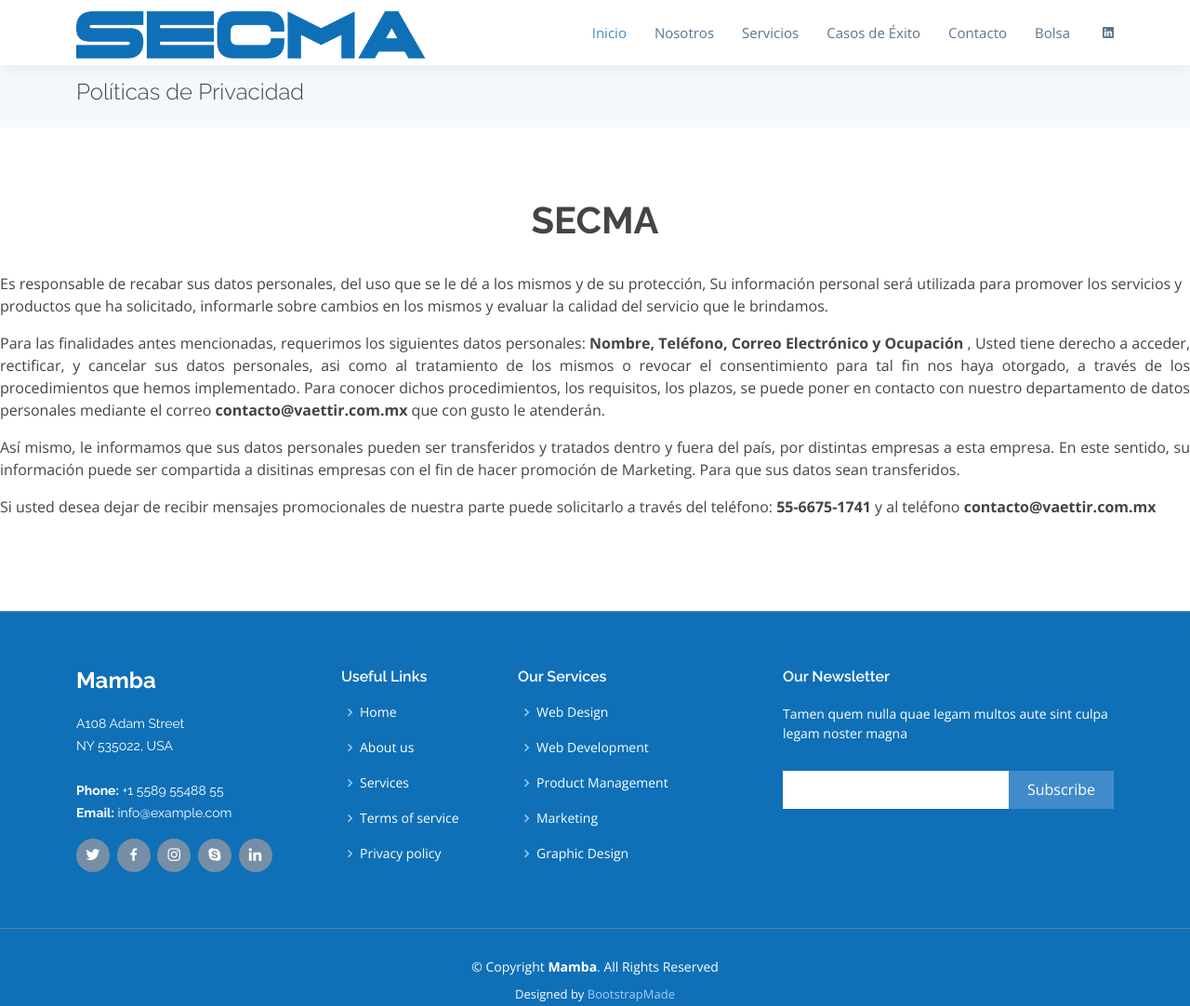
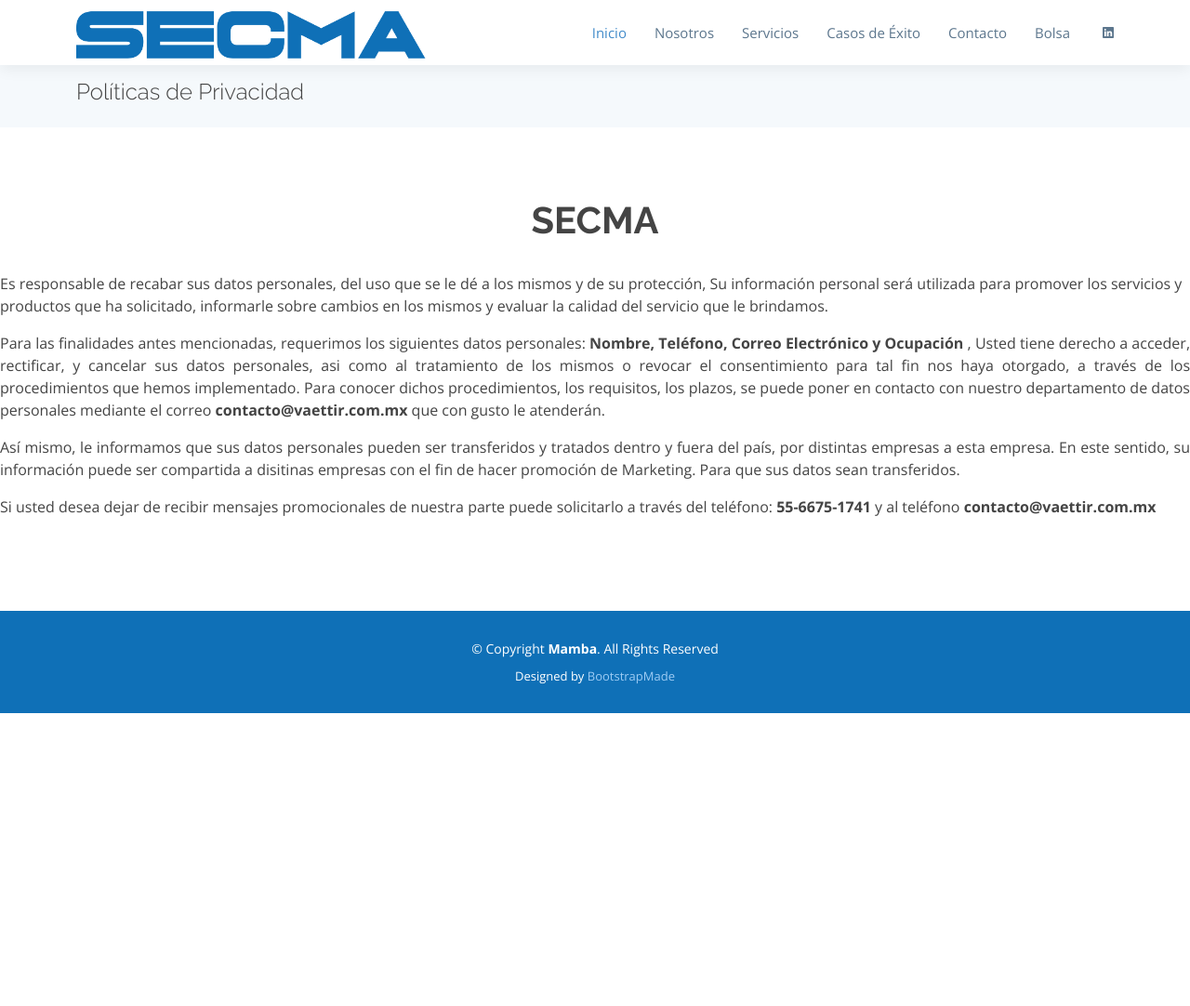
Before and after one commit to xavismith91/secma, a plain HTML site: page politica.html in a window 1280 px wide. Shown: the whole page at 93% size. After the commit the page ends 800 px from the top, so only its background shows below. Drawn offline with nearby package versions, Linux system fonts and the light colour scheme.

Commit message:
politica

```diff
--- a/politica.html
+++ b/politica.html
@@ -145,62 +145,6 @@
 
   <!-- ======= Footer ======= -->
   <footer id="footer">
-    <div class="footer-top">
-      <div class="container">
-        <div class="row">
-
-          <div class="col-lg-3 col-md-6 footer-info">
-            <h3>Mamba</h3>
-            <p>
-              A108 Adam Street <br>
-              NY 535022, USA<br><br>
-              <strong>Phone:</strong> +1 5589 55488 55<br>
-              <strong>Email:</strong> info@example.com<br>
-            </p>
-            <div class="social-links mt-3">
-              <a href="#" class="twitter"><i class="bx bxl-twitter"></i></a>
-              <a href="#" class="facebook"><i class="bx bxl-facebook"></i></a>
-              <a href="#" class="instagram"><i class="bx bxl-instagram"></i></a>
-              <a href="#" class="google-plus"><i class="bx bxl-skype"></i></a>
-              <a href="#" class="linkedin"><i class="bx bxl-linkedin"></i></a>
-            </div>
-          </div>
-
-          <div class="col-lg-2 col-md-6 footer-links">
-            <h4>Useful Links</h4>
-            <ul>
-              <li><i class="bx bx-chevron-right"></i> <a href="#">Home</a></li>
-              <li><i class="bx bx-chevron-right"></i> <a href="#">About us</a></li>
-              <li><i class="bx bx-chevron-right"></i> <a href="#">Services</a></li>
-              <li><i class="bx bx-chevron-right"></i> <a href="#">Terms of service</a></li>
-              <li><i class="bx bx-chevron-right"></i> <a href="#">Privacy policy</a></li>
-            </ul>
-          </div>
-
-          <div class="col-lg-3 col-md-6 footer-links">
-            <h4>Our Services</h4>
-            <ul>
-              <li><i class="bx bx-chevron-right"></i> <a href="#">Web Design</a></li>
-              <li><i class="bx bx-chevron-right"></i> <a href="#">Web Development</a></li>
-              <li><i class="bx bx-chevron-right"></i> <a href="#">Product Management</a></li>
-              <li><i class="bx bx-chevron-right"></i> <a href="#">Marketing</a></li>
-              <li><i class="bx bx-chevron-right"></i> <a href="#">Graphic Design</a></li>
-            </ul>
-          </div>
-
-          <div class="col-lg-4 col-md-6 footer-newsletter">
-            <h4>Our Newsletter</h4>
-            <p>Tamen quem nulla quae legam multos aute sint culpa legam noster magna</p>
-            <form action="" method="post">
-              <input type="email" name="email"><input type="submit" value="Subscribe">
-            </form>
-
-          </div>
-
-        </div>
-      </div>
-    </div>
-
     <div class="container">
       <div class="copyright">
         &copy; Copyright <strong><span>Mamba</span></strong>. All Rights Reserved
@@ -210,9 +154,6 @@
       </div>
     </div>
   </footer><!-- End Footer -->
-
-  <a href="#" class="back-to-top d-flex align-items-center justify-content-center"><i class="bi bi-arrow-up-short"></i></a>
-
   <!-- Vendor JS Files -->
   <script src="assets/vendor/purecounter/purecounter_vanilla.js"></script>
   <script src="assets/vendor/aos/aos.js"></script>
```
